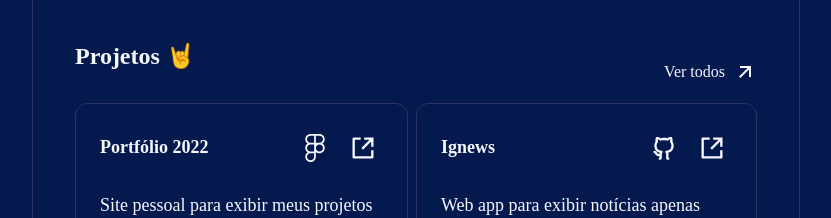
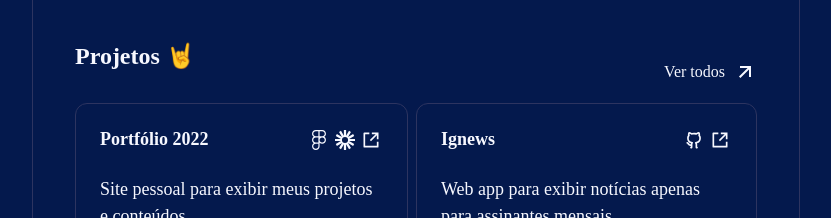
Before and after one commit to daniilomello/daniilodev-v2, a Next.js app: page / in a window 1280 px wide. Shown: the part 1220-1438 px from the top of the page, without its empty margins (224-1055 px from the left). Built offline with nearby package versions, Linux system fonts and the light colour scheme; a web font is replaced by a local one.

Commit message:
feat: update icons sizes

```diff
--- a/src/components/project-Item.component.tsx
+++ b/src/components/project-Item.component.tsx
@@ -41,7 +41,7 @@ export function ProjectItem({
           {name}
         </Heading>
 
-        <HStack>
+        <HStack spacing="2px">
           {asGithub ? (
             <ProjectIconLink
               iconLink={github}
--- a/src/components/project-icon-link.component.tsx
+++ b/src/components/project-icon-link.component.tsx
@@ -13,8 +13,6 @@ interface ProjectIconLinkProps {
   asLoom?: boolean;
 }
 
-// <RiShareBoxLine size="28px" />
-
 export function ProjectIconLink({
   labelName,
   iconLink,
@@ -25,22 +23,22 @@ export function ProjectIconLink({
 }: ProjectIconLinkProps) {
   const renderIcon = () => {
     if (asLive) {
-      return <RiShareBoxLine size="28px" />;
+      return <RiShareBoxLine size="20px" />;
     }
 
     if (asGithub) {
-      return <RiGithubLine size="28px" />;
+      return <RiGithubLine size="20px" />;
     }
 
     if (asFigma) {
-      return <FaFigma size="28px" />;
+      return <FaFigma size="20px" />;
     }
 
     if (asLoom) {
-      return <SiLoom size="28px" />;
+      return <SiLoom size="20px" />;
     }
 
-    return <RiShareBoxLine size="28px" />;
+    return <RiShareBoxLine size="20px" />;
   };
 
   return (
@@ -65,6 +63,7 @@ export function ProjectIconLink({
             justifyContent="center"
             color="blue.50"
             icon={renderIcon()}
+            size="xs"
             _hover={{
               bgColor: 'blackAlpha.100',
             }}
--- a/src/components/projects-section.component.tsx
+++ b/src/components/projects-section.component.tsx
@@ -15,6 +15,8 @@ export function ProjectsSection() {
           asLive={true}
           figma="/"
           asFigma={true}
+          loom="/"
+          asLoom={true}
         />
         <ProjectItem
           name="Ignews"
```
